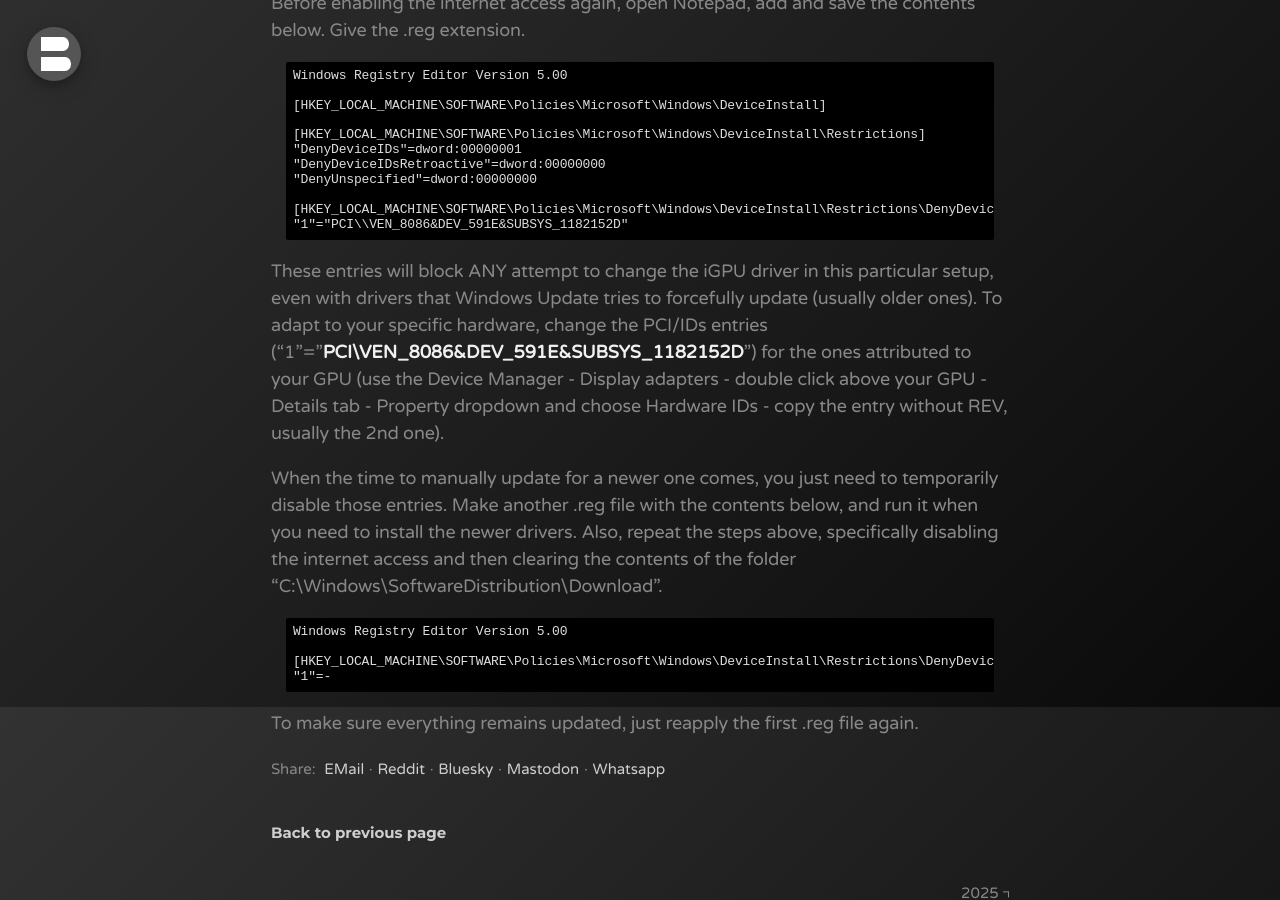
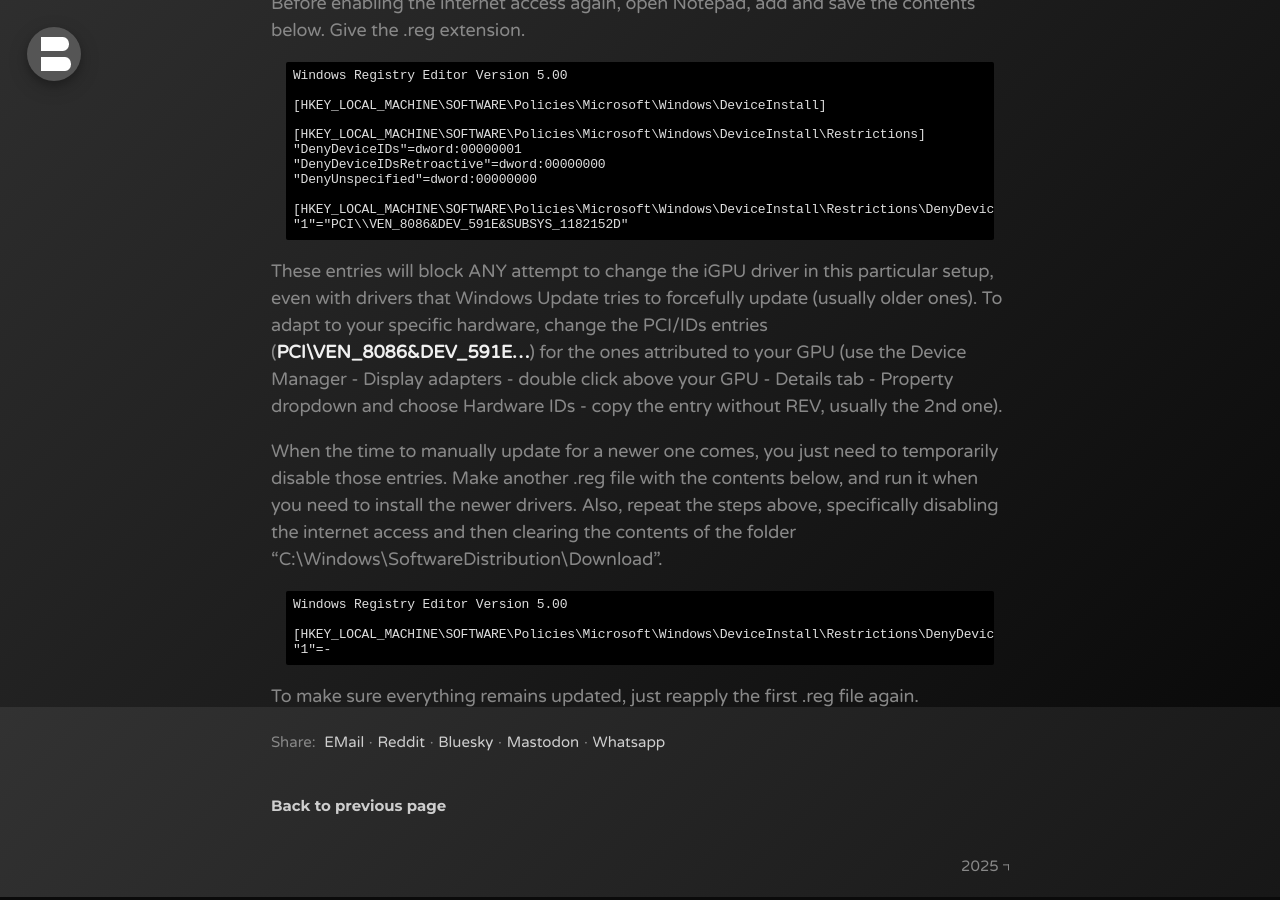
Before and after one commit to bonina/bonina.github.io, a Jekyll site: the page built from _posts/software/2020/2020-05-12-manually -update-intel-graphics-drivers.md, in a window 1280 px wide and 900 px high, scrolled down 1093 px. Built offline with Jekyll 4.4.1, drawn with Linux system fonts in a browser that asks for light colours.

Commit message:
Update 2020-05-12-manually -update-intel-graphics-drivers.md

```diff
--- a/_posts/software/2020/2020-05-12-manually -update-intel-graphics-drivers.md
+++ b/_posts/software/2020/2020-05-12-manually -update-intel-graphics-drivers.md
@@ -29,7 +29,7 @@ Before enabling the internet access again, open Notepad, add and save the conten
 [HKEY_LOCAL_MACHINE\SOFTWARE\Policies\Microsoft\Windows\DeviceInstall\Restrictions\DenyDeviceIDs]<br>
 "1"="PCI\\VEN_8086&DEV_591E&SUBSYS_1182152D"</p>
 
-These entries will block ANY attempt to change the iGPU driver in this particular setup, even with drivers that Windows Update tries to forcefully update (usually older ones). To adapt to your specific hardware, change the PCI/IDs entries ("1"="**PCI\\VEN_8086&DEV_591E&SUBSYS_1182152D**") for the ones attributed to your GPU (use the Device Manager - Display adapters - double click above your GPU - Details tab - Property dropdown and choose Hardware IDs - copy the entry without REV, usually the 2nd one).
+These entries will block ANY attempt to change the iGPU driver in this particular setup, even with drivers that Windows Update tries to forcefully update (usually older ones). To adapt to your specific hardware, change the PCI/IDs entries (**PCI\\VEN_8086&DEV_591E...**) for the ones attributed to your GPU (use the Device Manager - Display adapters - double click above your GPU - Details tab - Property dropdown and choose Hardware IDs - copy the entry without REV, usually the 2nd one).
 
 When the time to manually update for a newer one comes, you just need to temporarily disable those entries. Make another .reg file with the contents below, and run it when you need to install the newer drivers. Also, repeat the steps above, specifically disabling the internet access and then clearing the contents of the folder "C:\Windows\SoftwareDistribution\Download".
 
```
